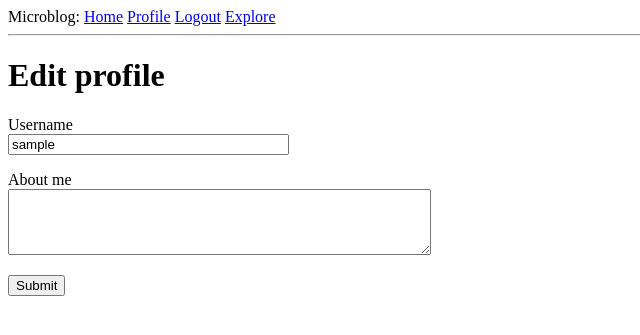
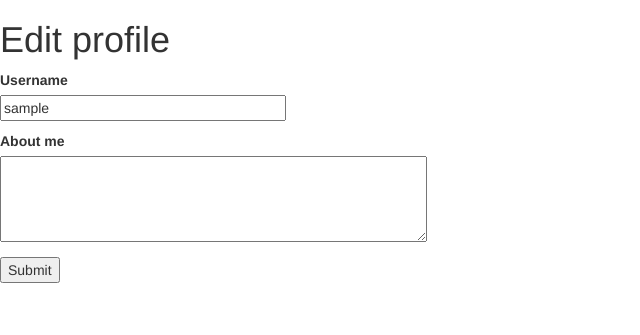
Before and after one commit to J-P-Walter/Learning-Flask, a Flask app: page /edit_profile in a window 1280 px wide. Shown: the top 335 px of the page, without its empty margins (0-640 px from the left). Run offline with Flask 2, Linux system fonts and the light colour scheme; the visitor is signed in with stand-in values (Sample User, id 1); data comes from the database, SQL or seed files in the repository; some libraries are stand-ins or nearby versions.

Commit message:
Working on applying bootstrap to base.html

```diff
--- a/app/templates/base.html
+++ b/app/templates/base.html
@@ -1,38 +1,9 @@
-<!DOCTYPE html>
-<html>
-  <head>
-    <!-- If else -->
-    {% if title %}
-    <title>{{ title }} - Microblog</title>
-    {% else %}
-    <title>Welcome to Microblog</title>
-    {% endif %}
-  </head>
-  <body>
-    <div>
-      Microblog:
-      <a href="{{ url_for('index')  }}">Home</a>
-      {% if current_user.is_anonymous %}
-        <a href="{{ url_for('login')  }}">Login</a>
-      {% else %}
-        <a href="{{ url_for('user', username=current_user.username)}}">Profile</a>
-        <a href="{{ url_for('logout')  }}">Logout</a>
-        <a href="{{ url_for('explore') }}">Explore</a>
-      {% endif %}
-    </div>
-    <hr />
-    <!-- from flash() -->
-    {% with messages = get_flashed_messages() %}
-      {% if messages %}
-        <ul>
-          {% for message in messages %}
-            <li>{{ message }}</li>
-          {% endfor %}
-        </ul>
-      {% endif %}
-    {% endwith %}
+{% extends 'bootstrap/base.html' %}
 
-    <!-- Block content used with extend for other page templates -->
-    {% block content %}{% endblock %}
-  </body>
-</html>
+{% block title %}
+  {% if title %}
+    {{ title }} - Microblog
+  {% else %}
+    Welcome to Microblog
+  {% endif %}
+{% endblock %}
```
Also changed, not shown: app/__init__.py (+15 -0 lines).
